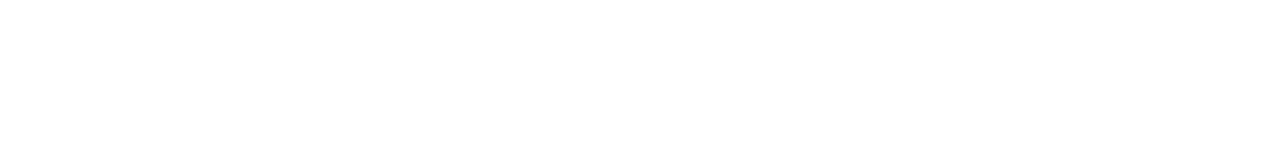
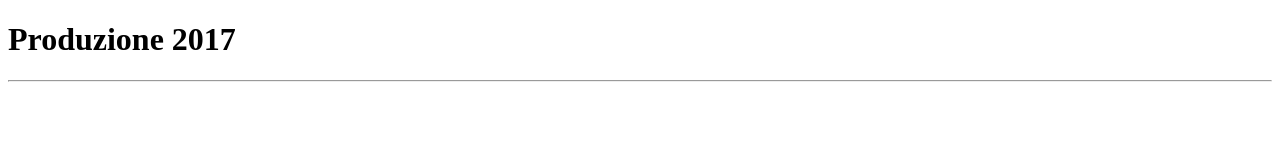
Before and after one commit to Luca92mic/produzione-orticola, a plain HTML site: page index.html in a window 1280 px wide. Drawn offline with Linux system fonts and the light colour scheme.

Commit message:
add header

```diff
--- a/index.html
+++ b/index.html
@@ -7,6 +7,16 @@
     <title>Produzione Orticola</title>
 </head>
 <body>
+    <!-- header -->
+    <header>
+        <h1>Produzione 2017</h1>
+        <hr>
+    </header>
+    <!-- fine header -->
+
+    <main>
+
+    </main>
 
 </body>
 </html>
```
